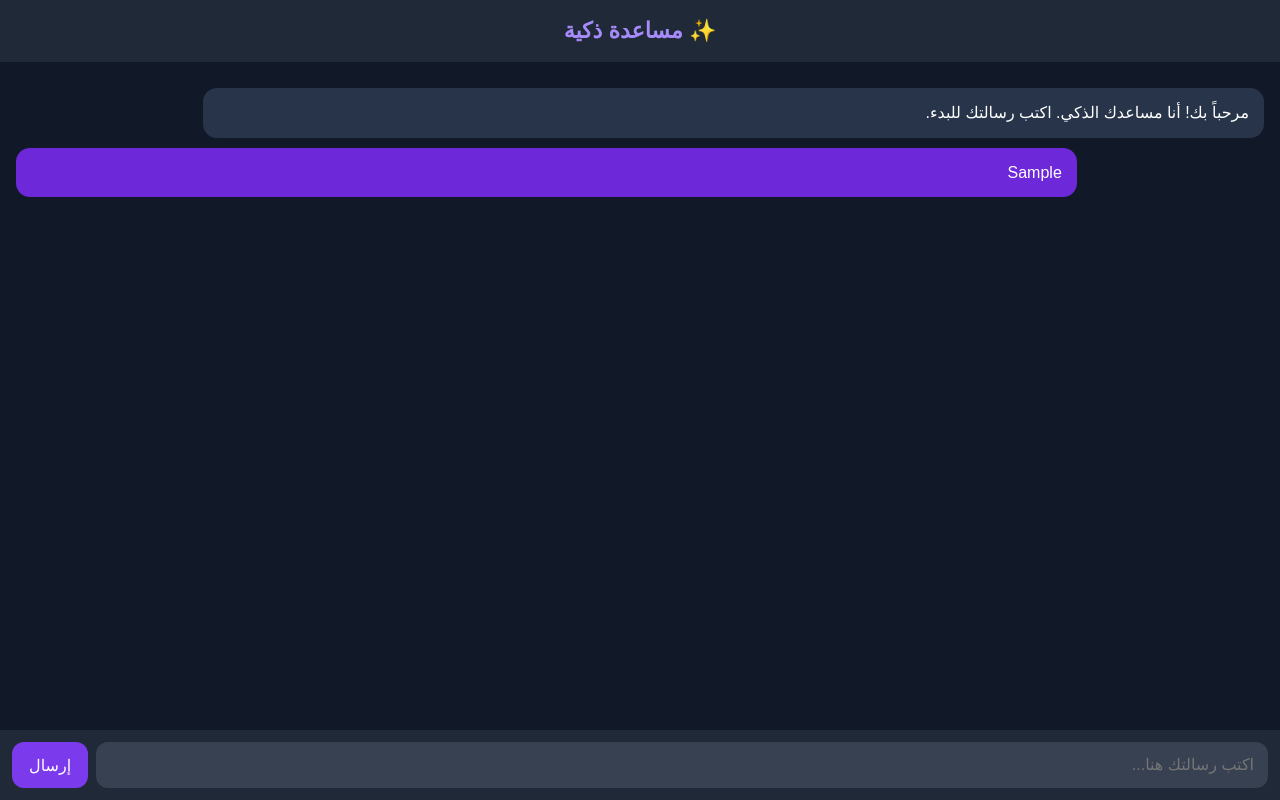
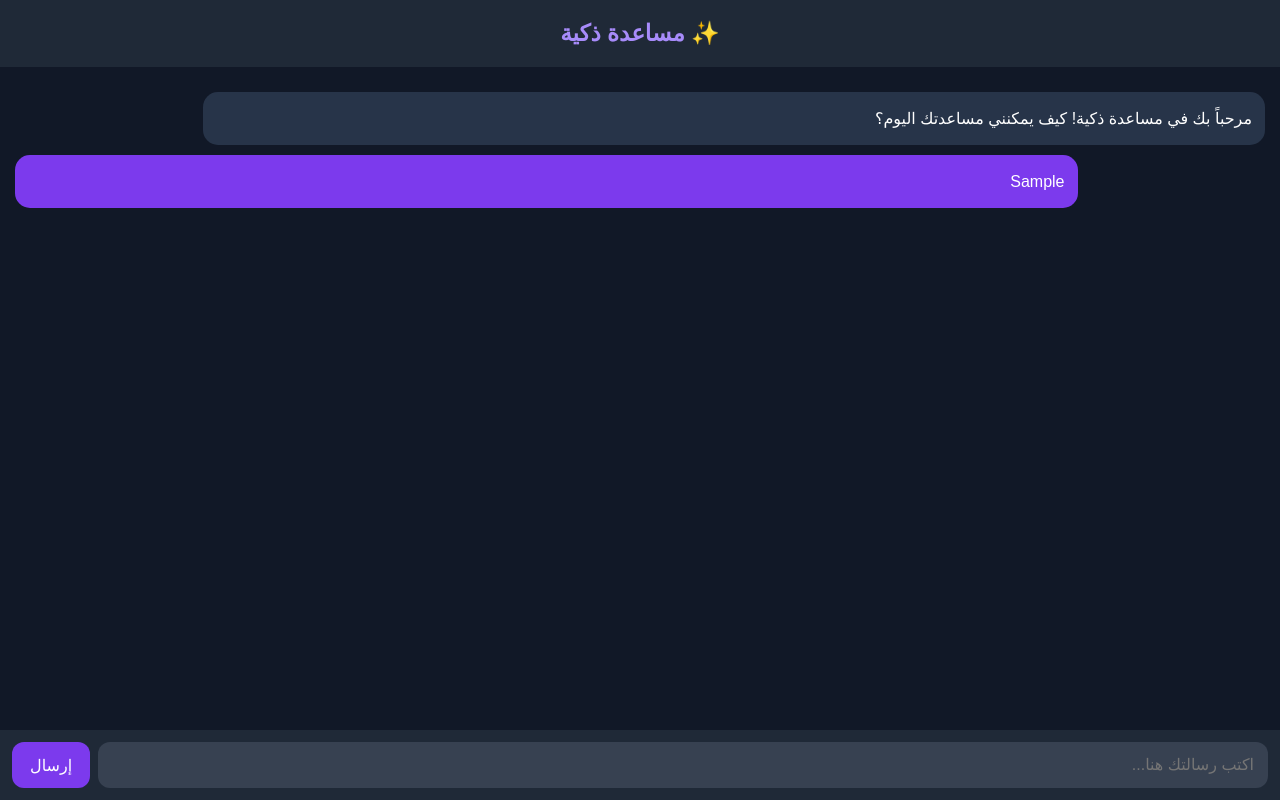
Before and after one commit to fissalmehawch-lang/smart-assistant, a plain HTML site: page index.html in a window 1280 px wide. Both pictures are taken after typing "Sample" into the empty fields and a click on the button "إرسال". Drawn offline with Linux system fonts and the light colour scheme.

Commit message:
Refactor HTML structure and styles for clarity

```diff
--- a/index.html
+++ b/index.html
@@ -2,43 +2,43 @@
 <html lang="ar" dir="rtl">
 <head>
 <meta charset="UTF-8">
-<meta name="viewport" content="width=device-width, initial-scale=1">
+<meta name="viewport" content="width=device-width, initial-scale=1.0">
 <title>مساعدة ذكية</title>
 <style>
 *{box-sizing:border-box}
-body{margin:0;background:#111827;color:white;font-family:Arial,sans-serif;display:flex;flex-direction:column;height:100vh}
-header{padding:18px;background:#1f2937;text-align:center;font-size:22px;font-weight:bold;color:#a78bfa}
-#messages{flex:1;overflow:auto;padding:16px}
-.msg{padding:12px 15px;border-radius:14px;margin:10px 0;max-width:85%;line-height:1.6}
+body{margin:0;background:#111827;color:white;font-family:Arial;height:100vh;display:flex;flex-direction:column}
+header{padding:20px;text-align:center;background:#1f2937;color:#a78bfa;font-size:23px;font-weight:bold}
+#messages{flex:1;overflow-y:auto;padding:15px}
+.msg{padding:13px;margin:10px 0;border-radius:15px;max-width:85%;line-height:1.7}
 .bot{background:#273449;margin-left:auto}
-.user{background:#6d28d9;margin-right:auto}
-form{display:flex;gap:8px;padding:12px;background:#1f2937}
+.user{background:#7c3aed;margin-right:auto}
+form{display:flex;padding:12px;gap:8px;background:#1f2937}
 input{flex:1;min-width:0;padding:14px;border:0;border-radius:12px;background:#374151;color:white;font-size:16px}
-button{border:0;border-radius:12px;padding:12px 17px;background:#7c3aed;color:white;font-size:16px}
+button{padding:12px 18px;border:0;border-radius:12px;background:#7c3aed;color:white;font-size:16px}
 </style>
 </head>
 <body>
 <header>✨ مساعدة ذكية</header>
 <div id="messages">
-<div class="msg bot">مرحباً بك! أنا مساعدك الذكي. اكتب رسالتك للبدء.</div>
+<div class="msg bot">مرحباً بك في مساعدة ذكية! كيف يمكنني مساعدتك اليوم؟</div>
 </div>
 <form id="form">
 <input id="input" placeholder="اكتب رسالتك هنا..." autocomplete="off">
-<button type="submit">إرسال</button>
+<button>إرسال</button>
 </form>
 <script>
-const form=document.getElementById('form');
-const input=document.getElementById('input');
-const messages=document.getElementById('messages');
-form.addEventListener('submit',e=>{
+const form=document.getElementById("form");
+const input=document.getElementById("input");
+const messages=document.getElementById("messages");
+form.addEventListener("submit",function(e){
 e.preventDefault();
-const value=input.value.trim();
+let value=input.value.trim();
 if(!value)return;
-const msg=document.createElement('div');
-msg.className='msg user';
+let msg=document.createElement("div");
+msg.className="msg user";
 msg.textContent=value;
 messages.appendChild(msg);
-input.value='';
+input.value="";
 messages.scrollTop=messages.scrollHeight;
 });
 </script>
```
